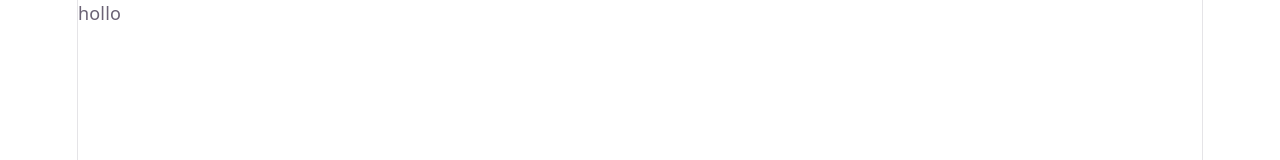
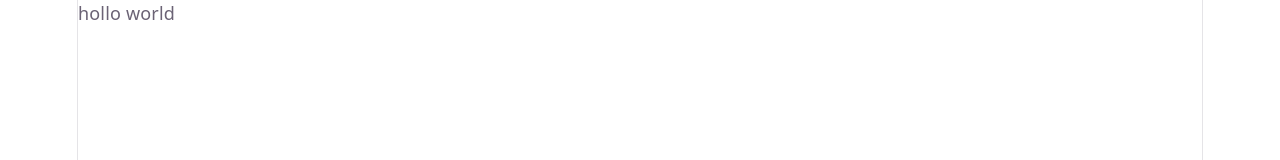
Before and after one commit to vinosaravanan/react-machine-coding, a React (Vite) app in the folder Api-fetch-basic/: page / in a window 1280 px wide. Shown: the top 160 px of the page. Built offline with nearby package versions, Linux system fonts and the light colour scheme.

Commit message:
code update

```diff
--- a/Api-fetch-basic/src/App.jsx
+++ b/Api-fetch-basic/src/App.jsx
@@ -4,10 +4,11 @@ import { useState } from 'react'
 function App() {
   const [count, setCount] = useState(0)
 
+
   return (
     <>
       <div>
-          hollo
+          hollo world
       </div>
     </>
   )
```
